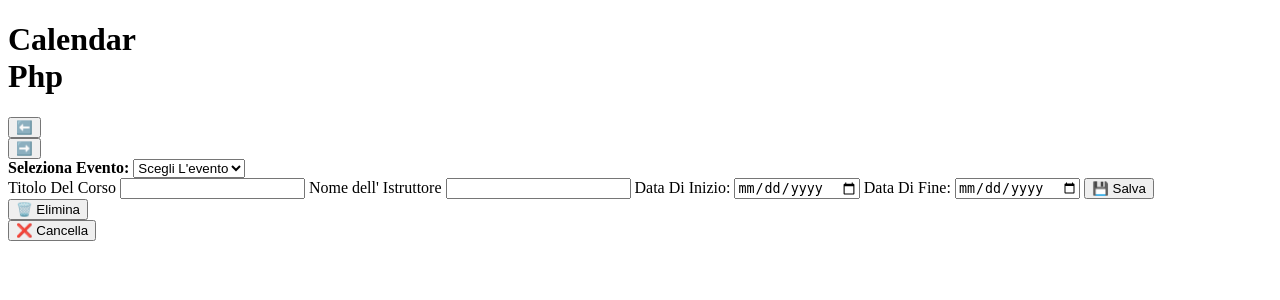
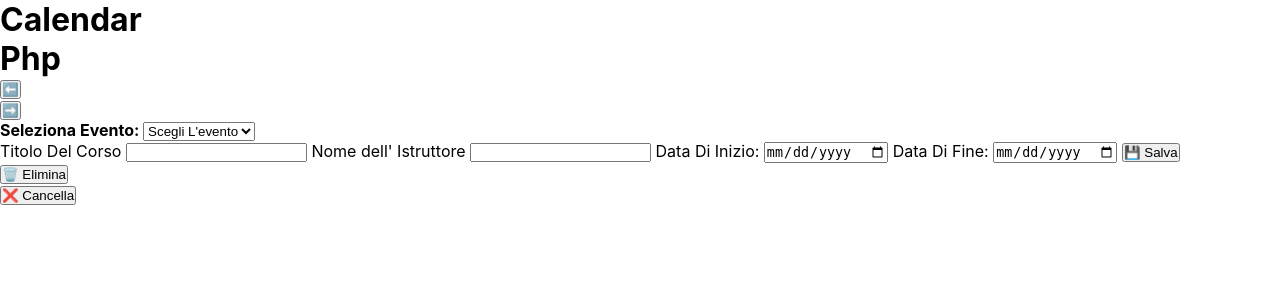
Before and after one commit to EmanueleZii/Calendar_project_php, a PHP site: page / in a window 1280 px wide. Shown: the top 300 px of the page. Run offline with PHP 8.4, Linux system fonts and the light colour scheme.

Commit message:
css root variable color

```diff
--- a/index.php
+++ b/index.php
@@ -1,11 +1,11 @@
 <!DOCTYPE html>
-<html lang="en" dir="ltr">
+<html lang="en" >
 <head>
     <meta charset="UTF-8">
     <meta name="viewport" content="width=device-width, initial-scale=1.0">
+    <meta name="description" content="calendario realizzato in php vanilla nessun framework">
+    <link rel="stylesheet" href="style.css">
     <title>Calendar Php</title>
-    <meta name="description" content="calendario realizzato in php vanilla nessun framework">
-    <link rel="stylesheet" href="style.css" />
 </head>
 <body>
 
--- a/style.css
+++ b/style.css
@@ -0,0 +1,20 @@
+:root{
+    --primary: #3B82F6;
+    --primary-light: #DBEAFE;
+    --primary-dark: #1E3A8A;
+    --background: #F9FaFB;
+    --success: #d1fae5;
+    --success-text: #065f46;
+    --error: #fee2e2;
+    --error-text: #b91c1c;
+}
+
+*{
+    margin: 0;
+    padding: 0;
+    box-sizing: border-box;
+}
+
+body{
+    font-family: "Inter", sans-serif;
+}
```
